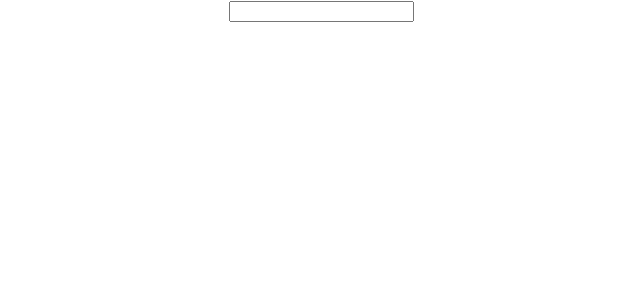
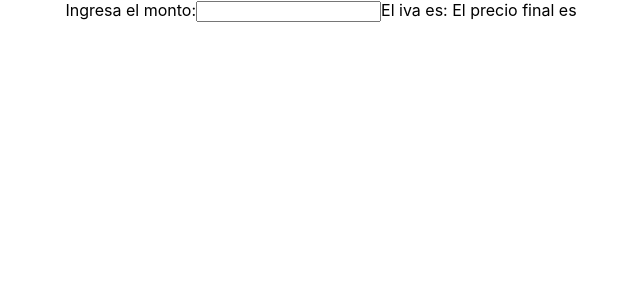
Before and after one commit to 4cidkid/calculadoradeiva, a React (Create React App) app: page / in a window 1280 px wide. Shown: the top 300 px of the page, without its empty margins (319-959 px from the left). Built offline with nearby package versions, Linux system fonts and the light colour scheme.

Commit message:
added a function to calculate the IVA of the entered amount

```diff
--- a/src/Components/Calculadora/Calculadora.js
+++ b/src/Components/Calculadora/Calculadora.js
@@ -1,12 +1,24 @@
-import React from 'react'
+import React, { useState } from 'react'
 import './Calculadora.css'
 
 
 
 export default function Calculadora(){
+    const[monto,setMonto] = useState()
+    const[finalPrice, setfinalPrice] = useState()
+    function calculateIva(e){
+        let liveMonto = e.target.value;
+        liveMonto = liveMonto * 0.21;
+        let calculateFinal = parseInt(e.target.value) + liveMonto
+        setMonto(liveMonto)
+        setfinalPrice(calculateFinal)
+    }
     return(
         <div>
-            <input type="number" />
+            <label htmlFor='monto'>Ingresa el monto:</label>
+            <input id='monto' name='monto' type="number" onChange={calculateIva} />
+            <label>El iva es: {monto !== 0 ? monto : undefined}</label>
+            <label>El precio final es {finalPrice}</label>
         </div>
     )
 }
```
